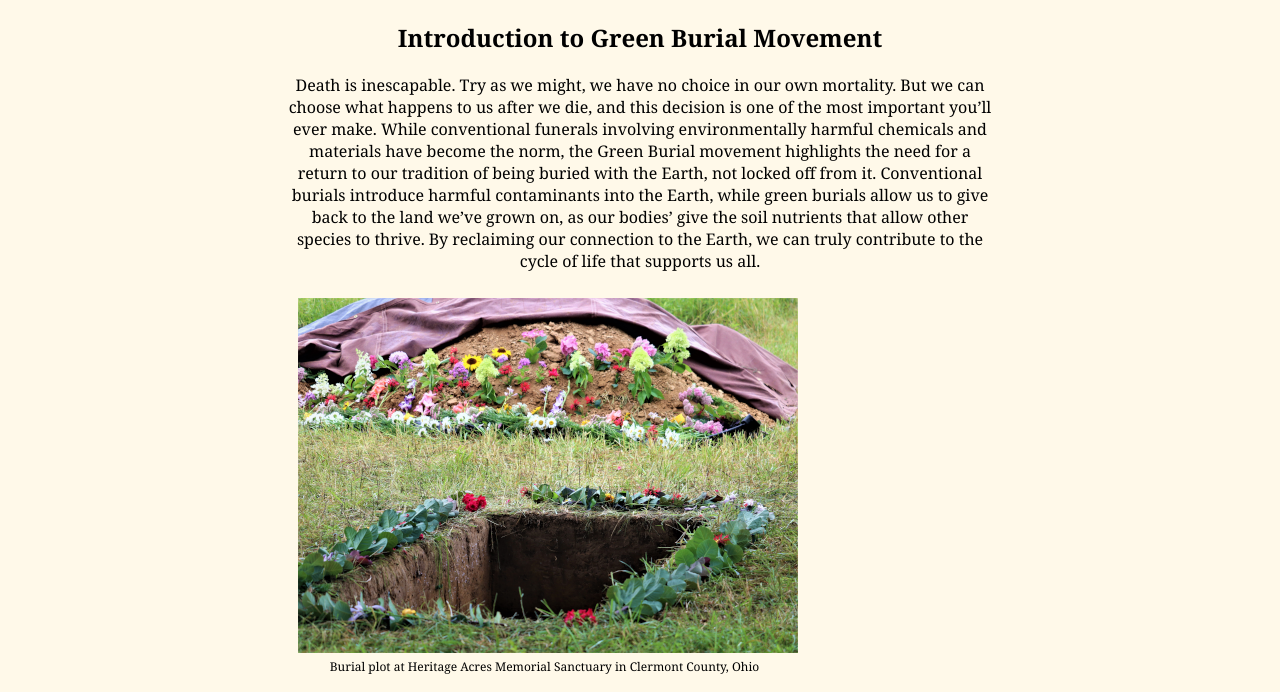
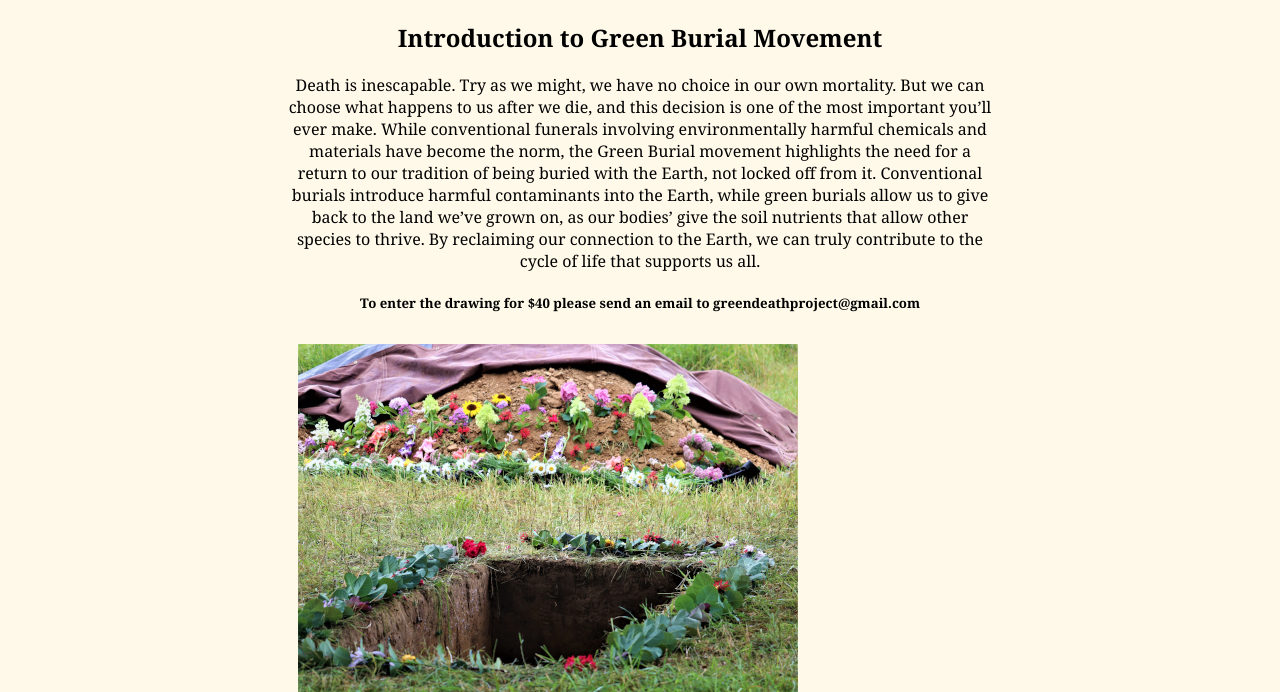
Before and after one commit to Ronexiaz/green-death-project, a plain HTML site: page index.html in a window 1280 px wide. Shown: the part 69-761 px from the top of the page. Drawn offline with Linux system fonts and the light colour scheme.

Commit message:
Add files via upload

```diff
--- a/index.html
+++ b/index.html
@@ -28,6 +28,8 @@
 					while green burials allow us to give back to the land we’ve grown on, as our bodies’ give the soil nutrients that allow
 					other species to thrive. By reclaiming our connection to the Earth, we can truly contribute to the cycle of life that supports us all.
 				</p>
+
+				<h5>To enter the drawing for $40 please send an email to greendeathproject@gmail.com</h5>
 				<section>
 					<div class="row">
 						<div class="column">
```
